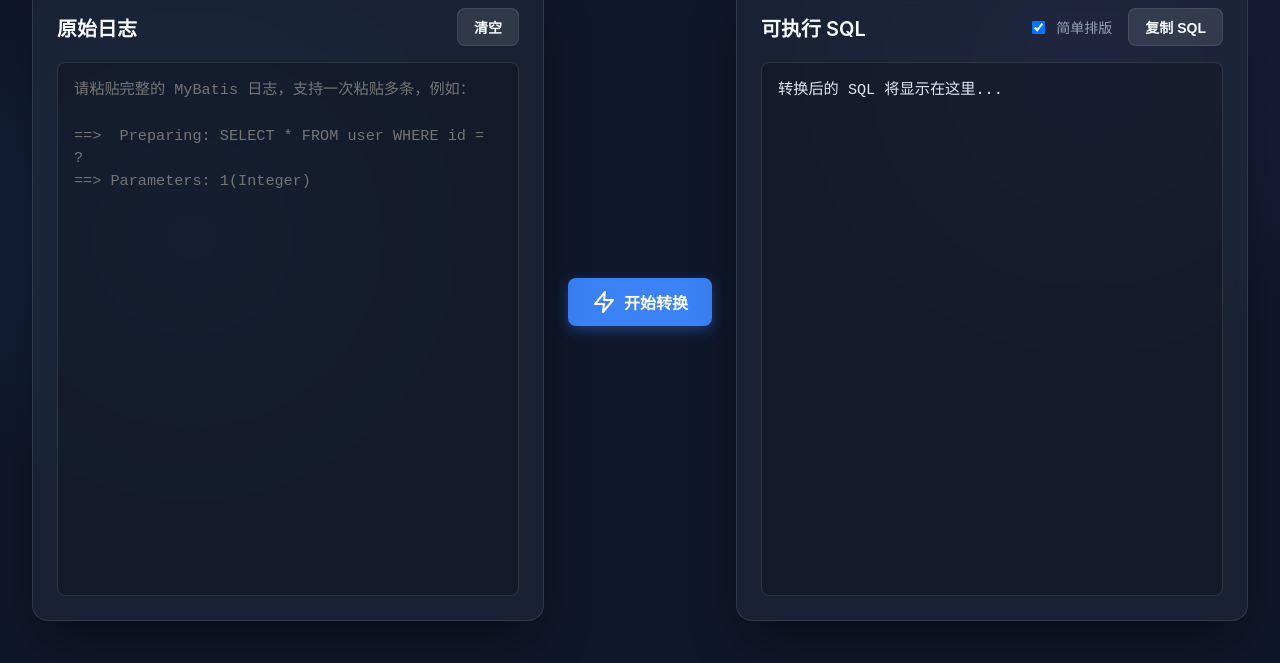
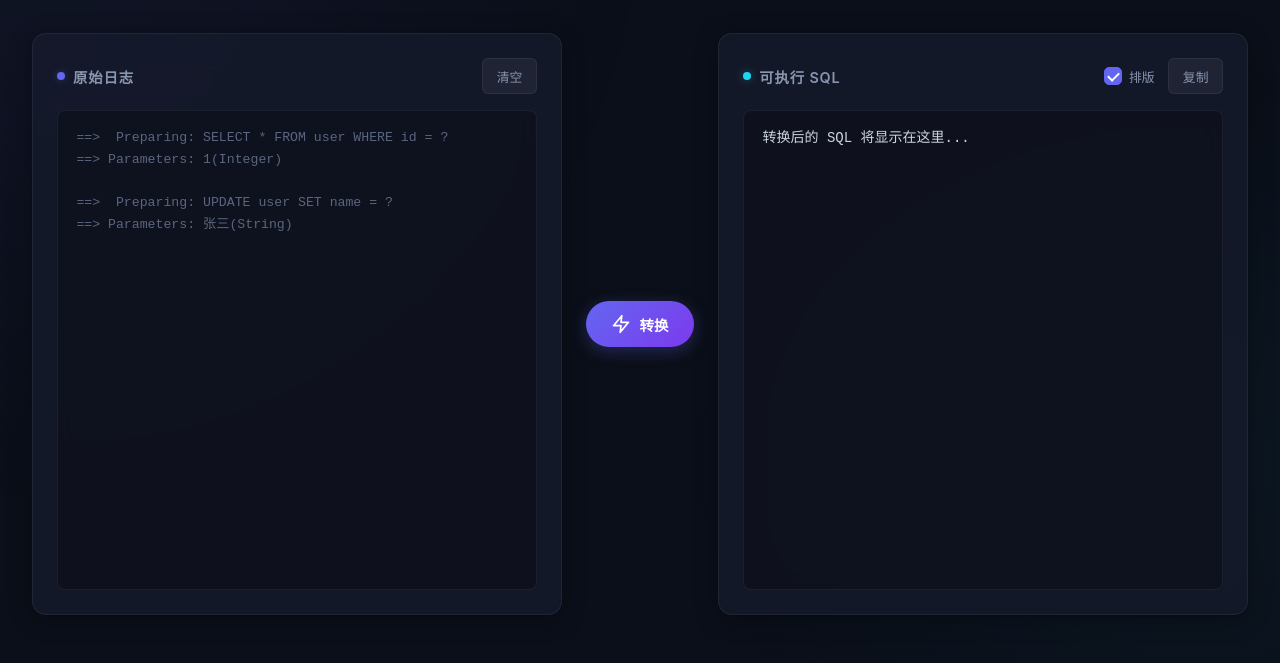
Before and after one commit to ipromise2021/mybatis-sql-plugin, a browser extension: page index.html in a window 1280 px wide. Shown: the part 178-841 px from the top of the page. Drawn offline with Linux system fonts and the light colour scheme.

Commit message:
style: redesign UI with enhanced dark theme
- New color system with CSS variables
- Polished header with icon and gradient text
- Improved panel focus states with glow effects
- Custom checkbox, better button hover/active states
- Background decorative gradients
- Copy button visual feedback with green flash
- Custom scrollbar styling
- Refined typography and spacing

```diff
--- a/app.js
+++ b/app.js
@@ -30,11 +30,13 @@ document.addEventListener('DOMContentLoaded', () => {
         const textToCopy = sqlOutput.textContent;
         if (textToCopy && textToCopy !== '转换后的 SQL 将显示在这里...' && textToCopy !== '请输入 MyBatis 日志') {
             navigator.clipboard.writeText(textToCopy).then(() => {
+                copyBtn.classList.add('copied');
                 const originalText = copyBtn.textContent;
-                copyBtn.textContent = '已复制!';
+                copyBtn.textContent = '已复制';
                 setTimeout(() => {
                     copyBtn.textContent = originalText;
-                }, 2000);
+                    copyBtn.classList.remove('copied');
+                }, 1800);
             });
         }
     });
--- a/index.css
+++ b/index.css
@@ -1,86 +1,130 @@
 :root {
-    --bg-color: #0f172a;
-    --panel-bg: rgba(30, 41, 59, 0.7);
-    --border-color: rgba(255, 255, 255, 0.1);
-    --text-primary: #f8fafc;
-    --text-secondary: #94a3b8;
-    --primary-color: #3b82f6;
-    --primary-hover: #2563eb;
-    --font-family: 'Inter', -apple-system, BlinkMacSystemFont, "Segoe UI", Roboto, sans-serif;
+    --bg: #0b0f19;
+    --surface: rgba(22, 27, 44, 0.85);
+    --surface-hover: rgba(30, 37, 55, 0.9);
+    --border: rgba(255, 255, 255, 0.06);
+    --border-active: rgba(99, 130, 246, 0.35);
+    --text: #e2e8f0;
+    --text-secondary: #8896b0;
+    --text-muted: #5a6680;
+    --primary: #6366f1;
+    --primary-glow: rgba(99, 102, 241, 0.35);
+    --primary-hover: #818cf8;
+    --accent: #22d3ee;
+    --font: 'Inter', -apple-system, BlinkMacSystemFont, "Segoe UI", system-ui, sans-serif;
+    --mono: 'JetBrains Mono', 'SF Mono', 'Fira Code', 'Cascadia Code', monospace;
+    --radius: 14px;
+    --radius-sm: 8px;
 }
 
+* { box-sizing: border-box; margin: 0; padding: 0; }
+
 body {
-    margin: 0;
-    padding: 0;
-    background-color: var(--bg-color);
-    background-image:
-        radial-gradient(circle at 15% 50%, rgba(59, 130, 246, 0.15), transparent 25%),
-        radial-gradient(circle at 85% 30%, rgba(139, 92, 246, 0.15), transparent 25%);
-    color: var(--text-primary);
-    font-family: var(--font-family);
+    background: var(--bg);
+    color: var(--text);
+    font-family: var(--font);
     min-height: 100vh;
     display: flex;
     justify-content: center;
+    -webkit-font-smoothing: antialiased;
+    position: relative;
+    overflow-x: hidden;
+}
+
+/* 背景装饰 */
+body::before {
+    content: '';
+    position: fixed;
+    top: -50%;
+    left: -20%;
+    width: 80%;
+    height: 150%;
+    background: radial-gradient(ellipse at 30% 40%, rgba(99, 102, 241, 0.06), transparent 60%);
+    pointer-events: none;
+}
+body::after {
+    content: '';
+    position: fixed;
+    bottom: -40%;
+    right: -15%;
+    width: 70%;
+    height: 120%;
+    background: radial-gradient(ellipse at 70% 50%, rgba(34, 211, 238, 0.04), transparent 60%);
+    pointer-events: none;
 }
 
 .container {
     width: 100%;
-    max-width: 1400px;
-    padding: 2rem;
+    max-width: 1480px;
+    padding: 2.5rem 2rem 3rem;
     display: flex;
     flex-direction: column;
     gap: 2rem;
+    position: relative;
+    z-index: 1;
 }
 
+/* ===== Header ===== */
 header {
     text-align: center;
+    padding-bottom: 0.25rem;
+}
+.header-icon {
+    display: inline-flex;
+    align-items: center;
+    justify-content: center;
+    width: 52px;
+    height: 52px;
+    background: linear-gradient(135deg, rgba(99, 102, 241, 0.2), rgba(34, 211, 238, 0.15));
+    border: 1px solid rgba(99, 102, 241, 0.2);
+    border-radius: 16px;
     margin-bottom: 1rem;
+    font-size: 1.5rem;
+}
+header h1 {
+    font-size: 2rem;
+    font-weight: 700;
+    letter-spacing: -0.02em;
+    background: linear-gradient(135deg, #c7d2fe 0%, #a5b4fc 40%, #67e8f9 100%);
+    -webkit-background-clip: text;
+    -webkit-text-fill-color: transparent;
+    background-clip: text;
+    margin-bottom: 0.4rem;
+}
+header p {
+    color: var(--text-secondary);
+    font-size: 0.95rem;
+    font-weight: 400;
 }
 
-header h1 {
-    font-size: 2.5rem;
-    margin: 0 0 0.5rem 0;
-    background: linear-gradient(135deg, #60a5fa, #a78bfa);
-    -webkit-background-clip: text;
-    -webkit-text-fill-color: transparent;
+/* ===== Main Layout ===== */
+main {
+    display: flex;
+    gap: 1.25rem;
+    flex: 1;
+    align-items: stretch;
+}
+@media (max-width: 1023px) {
+    main { flex-direction: column; }
 }
 
-header p {
-    color: var(--text-secondary);
-    margin: 0;
-}
-
-main {
-    display: flex;
-    flex-direction: column;
-    gap: 1.5rem;
+/* ===== Panels ===== */
+.panel {
     flex: 1;
-}
-
-@media (min-width: 1024px) {
-    main {
-        flex-direction: row;
-        align-items: stretch;
-    }
-    .input-panel, .output-panel {
-        flex: 1;
-        width: 50%;
-    }
-    .actions {
-        flex-direction: column;
-        justify-content: center;
-    }
-}
-
-.panel {
-    background: var(--panel-bg);
-    border: 1px solid var(--border-color);
-    border-radius: 16px;
+    background: var(--surface);
+    border: 1px solid var(--border);
+    border-radius: var(--radius);
     padding: 1.5rem;
     display: flex;
     flex-direction: column;
-    backdrop-filter: blur(12px);
-    box-shadow: 0 25px 50px -12px rgba(0, 0, 0, 0.5);
+    backdrop-filter: blur(20px);
+    -webkit-backdrop-filter: blur(20px);
+    box-shadow: 0 4px 24px rgba(0, 0, 0, 0.3), 0 1px 2px rgba(0, 0, 0, 0.2);
+    transition: border-color 0.3s ease, box-shadow 0.3s ease;
+}
+.panel:focus-within {
+    border-color: var(--border-active);
+    box-shadow: 0 4px 24px rgba(0, 0, 0, 0.3), 0 0 0 3px var(--primary-glow);
 }
 
 .panel-header {
@@ -88,113 +132,232 @@ main {
     justify-content: space-between;
     align-items: center;
     margin-bottom: 1rem;
+    gap: 0.75rem;
+    flex-wrap: wrap;
+}
+.panel-header h2 {
+    font-size: 0.9rem;
+    font-weight: 600;
+    text-transform: uppercase;
+    letter-spacing: 0.06em;
+    color: var(--text-secondary);
+    display: flex;
+    align-items: center;
+    gap: 0.5rem;
+}
+.panel-header h2::before {
+    content: '';
+    display: inline-block;
+    width: 8px;
+    height: 8px;
+    border-radius: 50%;
+}
+.input-panel .panel-header h2::before { background: var(--primary); box-shadow: 0 0 8px var(--primary-glow); }
+.output-panel .panel-header h2::before { background: var(--accent); box-shadow: 0 0 8px rgba(34, 211, 238, 0.35); }
+
+/* ===== Textarea ===== */
+textarea {
+    flex: 1;
+    min-height: 480px;
+    background: rgba(0, 0, 0, 0.25);
+    border: 1px solid var(--border);
+    border-radius: var(--radius-sm);
+    padding: 1rem 1.15rem;
+    color: var(--text);
+    font-family: var(--mono);
+    font-size: 0.875rem;
+    line-height: 1.65;
+    resize: none;
+    outline: none;
+    transition: border-color 0.25s ease, box-shadow 0.25s ease;
+}
+textarea:focus {
+    border-color: rgba(99, 102, 241, 0.45);
+    box-shadow: inset 0 0 0 1px rgba(99, 102, 241, 0.1);
+}
+textarea::placeholder {
+    color: var(--text-muted);
+    font-family: var(--mono);
+    font-size: 0.825rem;
 }
 
-.panel-header h2 {
-    margin: 0;
-    font-size: 1.25rem;
-    font-weight: 600;
-}
-
-textarea {
-    flex: 1;
-    min-height: 500px;
-    background: rgba(0, 0, 0, 0.2);
-    border: 1px solid var(--border-color);
-    border-radius: 8px;
-    padding: 1rem;
-    color: var(--text-primary);
-    font-family: 'JetBrains Mono', 'Courier New', Courier, monospace;
-    font-size: 0.95rem;
-    line-height: 1.5;
-    resize: none;
-    outline: none;
-    transition: border-color 0.3s ease;
-}
-
-textarea:focus {
-    border-color: var(--primary-color);
-}
-
+/* ===== Output Area ===== */
 pre {
     flex: 1;
     margin: 0;
-    background: rgba(0, 0, 0, 0.2);
-    border: 1px solid var(--border-color);
-    border-radius: 8px;
-    padding: 1rem;
-    overflow-y: auto;
-    min-height: 500px;
+    background: rgba(0, 0, 0, 0.25);
+    border: 1px solid var(--border);
+    border-radius: var(--radius-sm);
+    padding: 1rem 1.15rem;
+    overflow: auto;
+    min-height: 480px;
+    position: relative;
 }
-
 code {
-    font-family: 'JetBrains Mono', 'Courier New', Courier, monospace;
-    font-size: 0.95rem;
-    line-height: 1.5;
-    color: #e2e8f0;
+    font-family: var(--mono);
+    font-size: 0.875rem;
+    line-height: 1.65;
+    color: #cbd5e1;
     white-space: pre-wrap;
     word-break: break-all;
 }
+/* 代码区域默认占位文字样式 */
+code:empty::after,
+code[data-placeholder]::after {
+    content: attr(data-placeholder);
+    color: var(--text-muted);
+    font-family: var(--font);
+    font-size: 0.875rem;
+}
 
+/* ===== Action Center ===== */
 .actions {
     display: flex;
+    flex-direction: column;
+    align-items: center;
     justify-content: center;
-    align-items: center;
-    padding: 1rem 0;
+    gap: 0.75rem;
+    min-width: 56px;
+    padding: 0 0.25rem;
+}
+@media (max-width: 1023px) {
+    .actions { flex-direction: row; padding: 0.25rem 0; }
 }
 
+/* ===== Buttons ===== */
 .btn {
     display: inline-flex;
     align-items: center;
+    justify-content: center;
     gap: 0.5rem;
-    padding: 0.75rem 1.5rem;
-    border-radius: 8px;
+    border: none;
+    border-radius: var(--radius-sm);
+    font-family: var(--font);
     font-weight: 600;
+    font-size: 0.875rem;
     cursor: pointer;
     transition: all 0.2s ease;
-    border: none;
-    font-size: 1rem;
+    white-space: nowrap;
+    user-select: none;
+    -webkit-user-select: none;
 }
 
 .btn.primary {
-    background-color: var(--primary-color);
-    color: white;
-    box-shadow: 0 4px 14px 0 rgba(59, 130, 246, 0.39);
+    background: linear-gradient(135deg, var(--primary), #7c3aed);
+    color: #fff;
+    padding: 0.8rem 1.6rem;
+    font-size: 0.9rem;
+    border-radius: 50px;
+    box-shadow: 0 4px 16px rgba(99, 102, 241, 0.3), 0 1px 3px rgba(0, 0, 0, 0.2);
+    letter-spacing: 0.01em;
 }
-
 .btn.primary:hover {
-    background-color: var(--primary-hover);
-    transform: translateY(-1px);
-    box-shadow: 0 6px 20px rgba(59, 130, 246, 0.23);
+    transform: translateY(-2px);
+    box-shadow: 0 8px 28px rgba(99, 102, 241, 0.4), 0 2px 6px rgba(0, 0, 0, 0.25);
 }
-
 .btn.primary:active {
-    transform: translateY(1px);
+    transform: translateY(0);
+    box-shadow: 0 2px 8px rgba(99, 102, 241, 0.3);
+}
+.btn.primary svg {
+    width: 20px;
+    height: 20px;
 }
 
 .btn.secondary {
+    background: rgba(255, 255, 255, 0.05);
+    color: var(--text-secondary);
+    border: 1px solid var(--border);
+    padding: 0.45rem 0.85rem;
+    font-size: 0.8rem;
+    font-weight: 500;
+    border-radius: 6px;
+}
+.btn.secondary:hover {
     background: rgba(255, 255, 255, 0.1);
-    color: var(--text-primary);
-    border: 1px solid var(--border-color);
-    padding: 0.5rem 1rem;
-    font-size: 0.875rem;
+    color: var(--text);
+    border-color: rgba(255, 255, 255, 0.15);
+}
+.btn.secondary:active {
+    background: rgba(255, 255, 255, 0.06);
 }
 
-.btn.secondary:hover {
-    background: rgba(255, 255, 255, 0.2);
-}
-
+/* ===== Output Actions ===== */
 .output-actions {
     display: flex;
     align-items: center;
-    gap: 1rem;
+    gap: 0.85rem;
 }
 
 .checkbox-label {
     display: flex;
     align-items: center;
-    gap: 0.5rem;
-    font-size: 0.875rem;
+    gap: 0.45rem;
+    font-size: 0.8rem;
     color: var(--text-secondary);
     cursor: pointer;
+    user-select: none;
+    -webkit-user-select: none;
+    font-weight: 500;
 }
+.checkbox-label input[type="checkbox"] {
+    appearance: none;
+    -webkit-appearance: none;
+    width: 18px;
+    height: 18px;
+    background: rgba(255, 255, 255, 0.06);
+    border: 1px solid var(--border);
+    border-radius: 5px;
+    cursor: pointer;
+    position: relative;
+    transition: all 0.2s ease;
+    flex-shrink: 0;
+}
+.checkbox-label input[type="checkbox"]:checked {
+    background: var(--primary);
+    border-color: var(--primary);
+}
+.checkbox-label input[type="checkbox"]:checked::after {
+    content: '';
+    position: absolute;
+    left: 5px;
+    top: 2px;
+    width: 5px;
+    height: 9px;
+    border: solid #fff;
+    border-width: 0 2px 2px 0;
+    transform: rotate(45deg);
+}
+.checkbox-label:hover input[type="checkbox"] {
+    border-color: rgba(255, 255, 255, 0.25);
+}
+
+/* 复制成功反馈 */
+.btn.secondary.copied {
+    background: rgba(34, 197, 94, 0.15);
+    border-color: rgba(34, 197, 94, 0.3);
+    color: #4ade80;
+}
+
+/* ===== Scrollbar ===== */
+textarea::-webkit-scrollbar,
+pre::-webkit-scrollbar { width: 6px; height: 6px; }
+textarea::-webkit-scrollbar-track,
+pre::-webkit-scrollbar-track { background: transparent; }
+textarea::-webkit-scrollbar-thumb,
+pre::-webkit-scrollbar-thumb {
+    background: rgba(255, 255, 255, 0.08);
+    border-radius: 3px;
+}
+textarea::-webkit-scrollbar-thumb:hover,
+pre::-webkit-scrollbar-thumb:hover { background: rgba(255, 255, 255, 0.15); }
+
+/* ===== SQL 分隔线 ===== */
+code .separator {
+    display: block;
+    text-align: center;
+    color: var(--text-muted);
+    margin: 1rem 0;
+    letter-spacing: 0.15em;
+    font-size: 0.7rem;
+}
--- a/index.html
+++ b/index.html
@@ -9,8 +9,9 @@
 <body>
     <div class="container">
         <header>
+            <div class="header-icon">⚡</div>
             <h1>mybatis log helper</h1>
-            <p>将包含 Preparing 和 Parameters 的日志转换为可执行的 SQL</p>
+            <p>粘贴 MyBatis 日志，获得可执行的 SQL</p>
         </header>
 
         <main>
@@ -19,16 +20,17 @@
                     <h2>原始日志</h2>
                     <button id="clearBtn" class="btn secondary">清空</button>
                 </div>
-                <textarea id="logInput" placeholder="请粘贴完整的 MyBatis 日志，支持一次粘贴多条，例如：
+                <textarea id="logInput" placeholder="==>  Preparing: SELECT * FROM user WHERE id = ?
+==> Parameters: 1(Integer)
 
-==>  Preparing: SELECT * FROM user WHERE id = ?
-==> Parameters: 1(Integer)"></textarea>
+==>  Preparing: UPDATE user SET name = ?
+==> Parameters: 张三(String)"></textarea>
             </div>
 
             <div class="actions">
                 <button id="convertBtn" class="btn primary">
-                    <svg viewBox="0 0 24 24" width="24" height="24" stroke="currentColor" stroke-width="2" fill="none" stroke-linecap="round" stroke-linejoin="round"><path d="M13 2L3 14h9l-1 8 10-12h-9l1-8z"></path></svg>
-                    开始转换
+                    <svg viewBox="0 0 24 24" stroke="currentColor" stroke-width="2" fill="none" stroke-linecap="round" stroke-linejoin="round"><path d="M13 2L3 14h9l-1 8 10-12h-9l1-8z"></path></svg>
+                    转换
                 </button>
             </div>
 
@@ -38,9 +40,9 @@
                     <div class="output-actions">
                         <label class="checkbox-label">
                             <input type="checkbox" id="formatCheckbox" checked>
-                            简单排版
+                            排版
                         </label>
-                        <button id="copyBtn" class="btn secondary">复制 SQL</button>
+                        <button id="copyBtn" class="btn secondary">复制</button>
                     </div>
                 </div>
                 <pre><code id="sqlOutput">转换后的 SQL 将显示在这里...</code></pre>
```
Also changed, not shown: icons/icon16.png.
